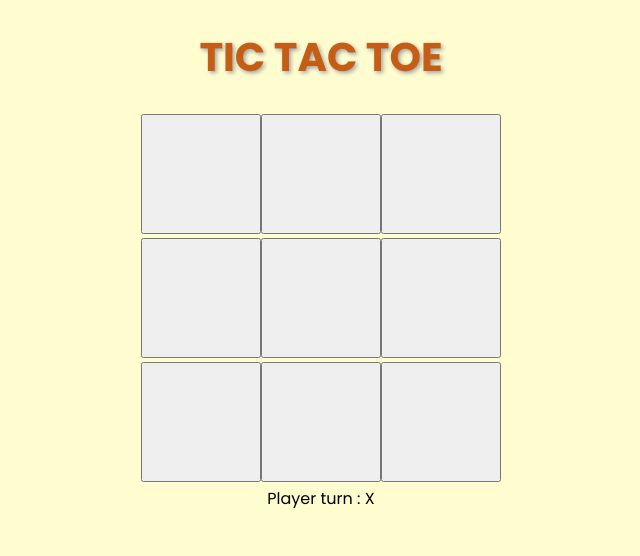
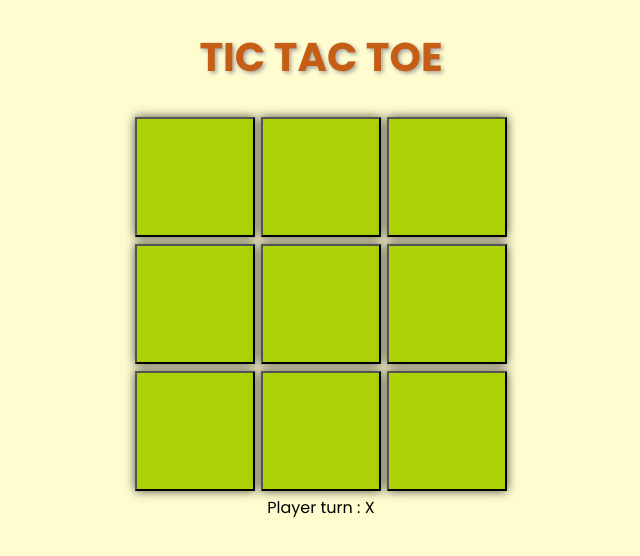
Before and after one commit to OksanaKis/my_gameTicTacToe, a React (Create React App) app: page / in a window 1280 px wide. Shown: the top 556 px of the page, without its empty margins (319-959 px from the left). Built offline with nearby package versions, Linux system fonts and the light colour scheme.

Commit message:
Adding box-shadow

```diff
--- a/src/index.css
+++ b/src/index.css
@@ -27,6 +27,9 @@ code {
   height:120px;
   width:120px;
   font-size: 50px;
+  margin: 3px;
+  background-color: rgb(173, 211, 6);
+  box-shadow: 0 0 10px rgba(0,0,0,0.7);
 }
 
 .App{
```
